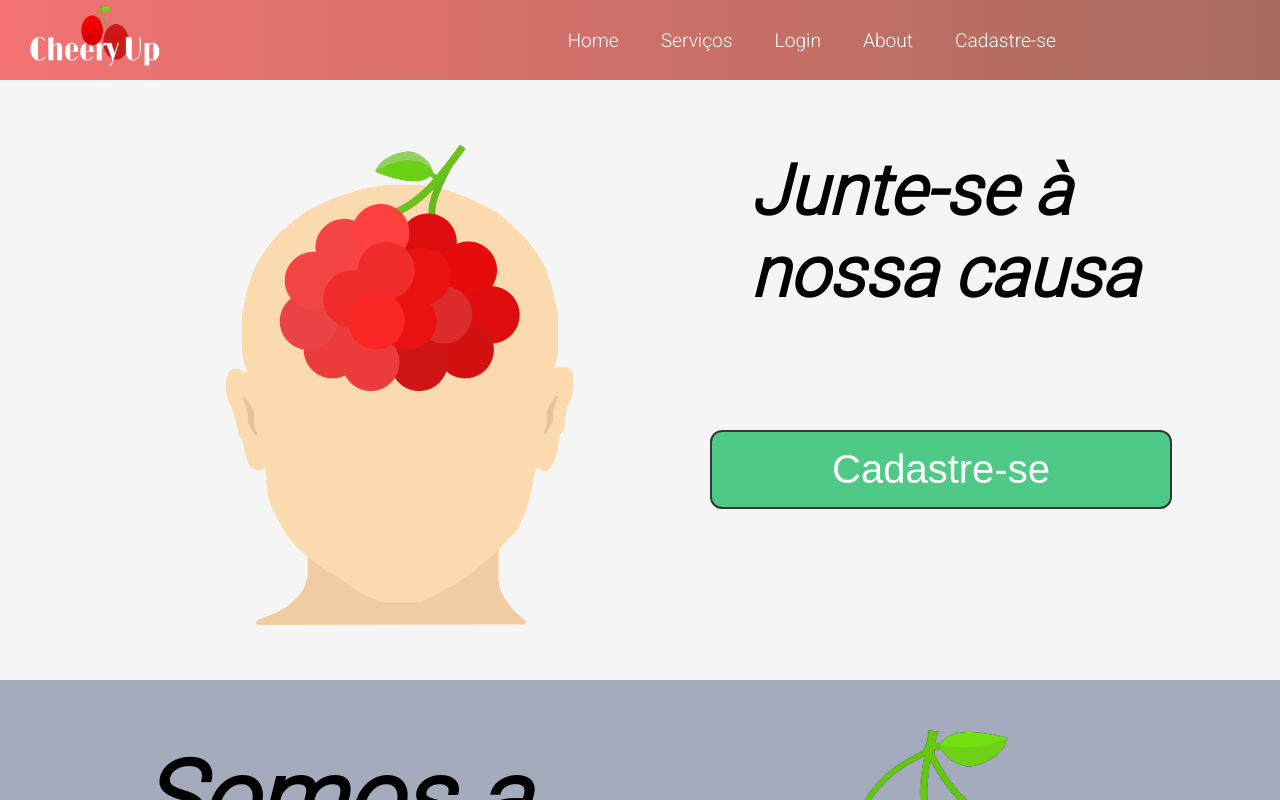
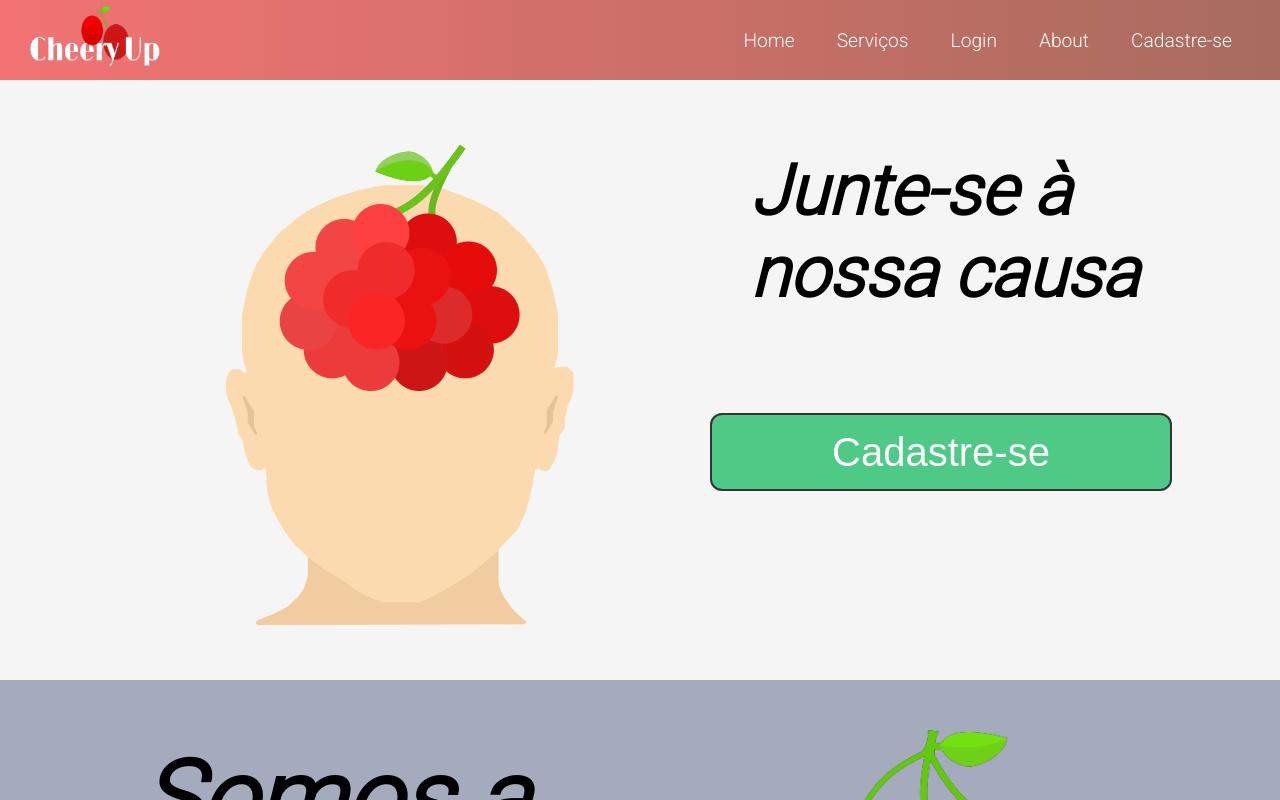
Before and after one commit to fga-eps-mds/2020.2-CheeryUP-FrontEnd, a React (Create React App) app: page /Home in a window 1280 px wide. Shown: the top 800 px of the page. Built offline with nearby package versions, Linux system fonts and the light colour scheme; no server answers; the HTML template or start-up script is replaced by a standard one.

Commit message:
add_buttons

```diff
--- a/src/components/Button/ButtonCadastro.js
+++ b/src/components/Button/ButtonCadastro.js
@@ -2,7 +2,9 @@ import React from 'react'
 import '../../style/pages/HomePage/Button.css'
 
 const ButtonCad = ({children}) => {
-    return <button className='botaoCadastro'>{children}</button>
+    return (
+    <a href ="http://localhost:3000/SignUP" className='botaoCadastro'>{children}</a>
+   )
 }
 
 export default ButtonCad
--- a/src/pages/Login/Login.js
+++ b/src/pages/Login/Login.js
@@ -83,7 +83,7 @@ const Login = ({ SubmitForm }) => {
                             <button className="form-input-btn" type="submit">Login</button>
                             <span className="form-input-help">
                                 <p>Não possui login ?</p>
-                                <p><a className="links" href="#"> Cadastre-se</a></p>
+                                <p><a className="links" href="http://localhost:3000/SignUP"> Cadastre-se</a></p>
                             </span>
 
 
--- a/src/pages/Registrar/SignUP.js
+++ b/src/pages/Registrar/SignUP.js
@@ -55,7 +55,10 @@ const SignUP = ({ SubmitForm }) => {
 
                 <div class="top">
                     <img src="img/logo_word.png" alt="cereja" class="form-img" />
+                    <a href="http://localhost:3000/Home">
                     <button className="form-input-btn-home" type="submit">Inicio</button>
+                    </a>
+
                 </div>
 
                 <div className="form-content-main">
@@ -134,7 +137,7 @@ const SignUP = ({ SubmitForm }) => {
                         <button className="form-input-btn" type="submit">Cadastrar</button>
                         <span className="form-input-loguin">
                             Já possui cadastro ? Faça o
-                            <a  href="#"> Loguin. </a>
+                            <a  href="http://localhost:3000/Login"> Login. </a>
                         </span>
 
                     </form>
--- a/src/style/pages/HomePage/Navbar.css
+++ b/src/style/pages/HomePage/Navbar.css
@@ -2,6 +2,7 @@
     background: linear-gradient(90deg, rgb(243, 115, 115) 0%, rgb(167, 108, 94) 100%);
     height: 80px;
     display: flex;
+    position: relative;
     justify-content: center;
     align-items: center;
     font-size: 1.2rem;
@@ -22,11 +23,13 @@
 .nav-menu {
     display: grid;
     grid-template-columns: repeat(5, auto);
+    position: absolute;
+    right: 0;
     grid-gap: 10px;
     list-style: none;
-    text-align: center;
+    text-align: right;
     width: 70vw;
-    justify-content: end;
+    justify-content: right;
     margin-right: 2rem;
 }
 
@@ -56,7 +59,7 @@
 
 @media screen and (max-width: 960px) {
     .NavbarItems {
-        position: relative;
+        position: absolute;
     }
 
     .nav-menu {
@@ -66,7 +69,7 @@
         height: 500px;
         position: absolute;
         top: 80px;
-        left: -100%;
+        right: 0;
         opacity: 1;
         transition: all 0.5s ease;
     }
```
